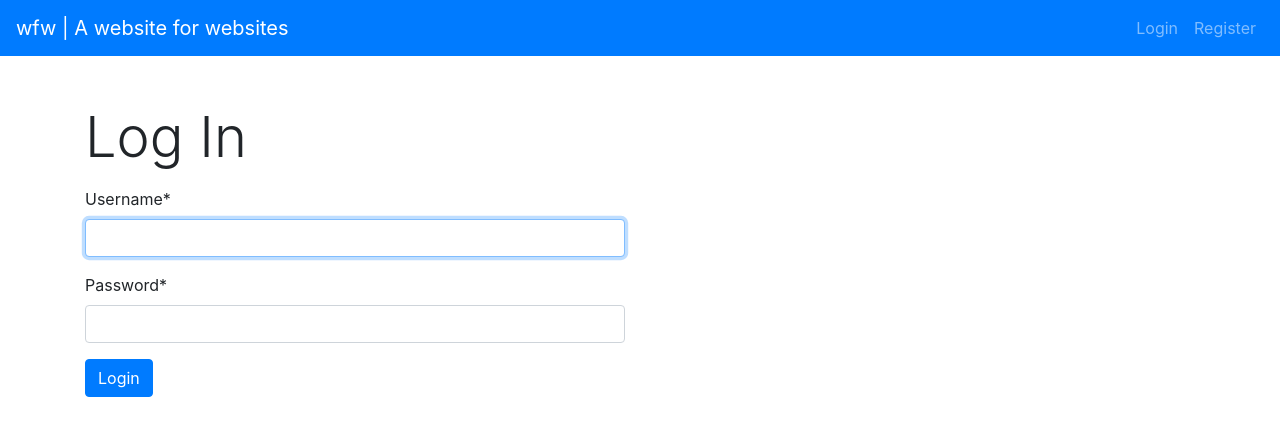
After one commit to preetmishra/website-for-websites, a Django app: page /login/ in a window 1280 px wide. The commit adds this page. Shown: the top 444 px of the page. Run offline with Django 3.2, Linux system fonts and the light colour scheme; some libraries are stand-ins or nearby versions.

Commit message:
Add login and logout

```diff
--- a/templates/catalog/base.html
+++ b/templates/base.html
@@ -29,12 +29,21 @@
         <!-- Things to be collapsed -->
         <div class="collapse navbar-collapse" id="navbarSupportedContent">
             <ul class="navbar-nav ml-auto mr-0">
-                <li class="nav-item">
-                    <a class="nav-link" href="#">Login</a>
-                </li>
-                <li class="nav-item">
-                    <a class="nav-link" href="#">Register</a>
-                </li>
+                {% if user.is_authenticated %}
+                    <li class="nav-item">
+                        <a class="nav-link active" href="#">{{ user.username }}</a>
+                    </li>
+                    <li class="nav-item">
+                        <a class="nav-link" href="{% url 'users:logout' %}">Logout</a>
+                    </li>
+                {% else %}
+                    <li class="nav-item">
+                        <a class="nav-link" href="{% url 'users:login' %}">Login</a>
+                    </li>
+                    <li class="nav-item">
+                        <a class="nav-link" href="#">Register</a>
+                    </li>
+                {% endif %}
             </ul>
         </div>
         <!-- End of things to be collapsed -->
--- a/templates/catalog/index.html
+++ b/templates/catalog/index.html
@@ -1,4 +1,4 @@
-{% extends 'catalog/base.html' %}
+{% extends 'base.html' %}
 {% load crispy_forms_tags %}
 
 <!-- Title -->
--- a/templates/users/addsite.html
+++ b/templates/users/addsite.html
@@ -1,4 +1,4 @@
-{% extends 'catalog/base.html' %}
+{% extends 'base.html' %}
 {% load crispy_forms_tags %}
 
 <!-- Title -->
--- /dev/null
+++ b/templates/users/login.html
@@ -0,0 +1,30 @@
+{% extends 'base.html' %}
+{% load crispy_forms_tags %}
+
+<!-- Title -->
+{% block title %} Login | wfw {% endblock title %}
+<!-- End of title -->
+
+<!-- Body -->
+{% block body_block %}
+
+<div class="container">
+    <div class="row">
+        <div class="col-md-6 my-5">
+            <div class="">
+                <p class="display-4">Log In</p>
+                <form method="post">
+                    {% csrf_token %}
+                    {{ form|crispy }}
+                    <input type="submit" class="btn btn-primary" value="Login">
+                </form>
+            </div>
+        </div>
+        <div class="col-md-6">
+
+        </div>
+    </div>
+</div>
+
+{% endblock body_block %}
+<!-- End of body -->
--- a/users/urls.py
+++ b/users/urls.py
@@ -1,6 +1,10 @@
 from django.urls import path
 from users import views
+from django.contrib.auth import views as auth_views
 
 app_name = 'users'
 
-urlpatterns = []
+urlpatterns = [
+    path('login/', auth_views.LoginView.as_view(template_name = 'users/login.html'), name = 'login'),
+    path('logout/', auth_views.LogoutView.as_view(), name='logout'),
+]
--- a/users/views.py
+++ b/users/views.py
@@ -2,7 +2,6 @@ from django.shortcuts import render
 from django.views.generic import (View, TemplateView, ListView,
                                   DetailView, CreateView,
                                   UpdateView, DeleteView)
-from django.contrib.auth import views as auth_views
 from catalog import models
 
 # Create your views here.
```
Also changed, not shown: websiteforwebsites/settings.py (+10 -0 lines), db.sqlite3.
